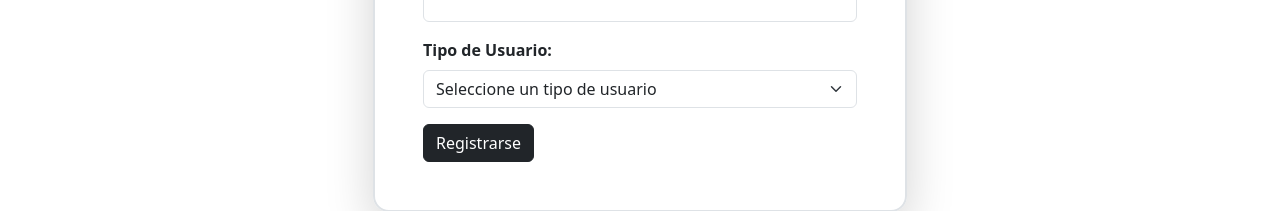
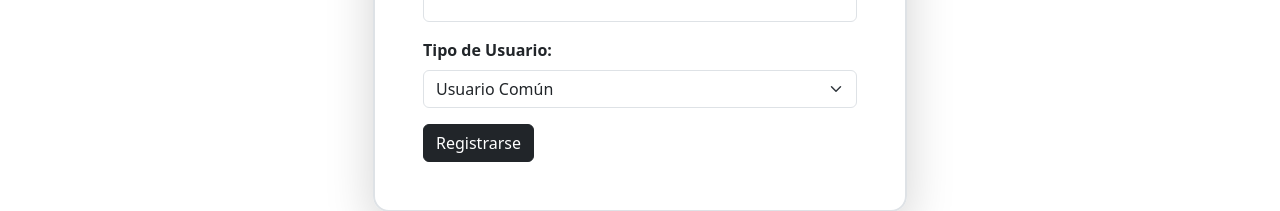
Before and after one commit to ignaciojavier27/sistema-estacionamiento-frontend, a React (Vite) app: page /signup in a window 1280 px wide. Shown: the part 501-712 px from the top of the page. Built offline with nearby package versions, Linux system fonts and the light colour scheme.

Commit message:
register

```diff
--- a/src/components/Register.jsx
+++ b/src/components/Register.jsx
@@ -110,7 +110,6 @@ const Register = () => {
               onChange={handleChange}
               required
             >
-              <option value="">Seleccione un tipo de usuario</option>
               <option value="cliente" >Usuario Común</option>
               <option value="propietario">Propietario</option>
             </select>
```
